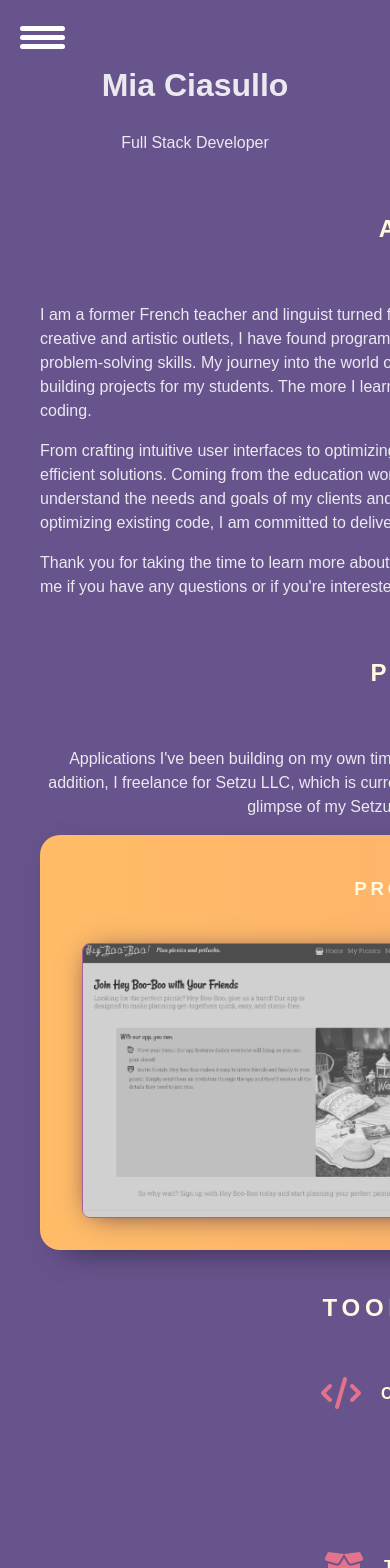
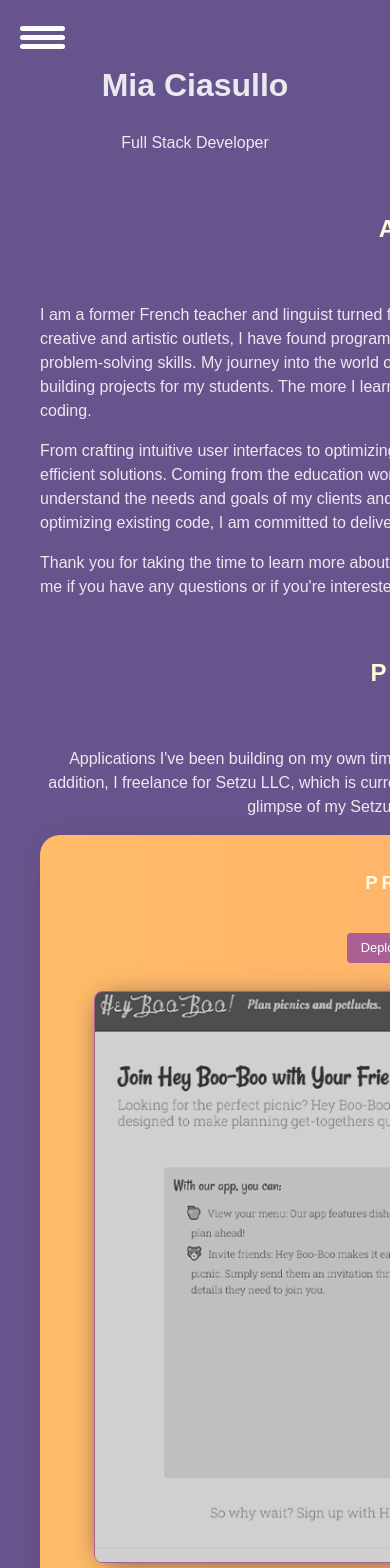
Before and after one commit to miacias/pro-portfolio, a React (Vite) app: page / in a window 390 px wide. Shown: the top 1568 px of the page. Built offline with nearby package versions, Linux system fonts and the light colour scheme; a web font is replaced by a local one.

Commit message:
added conditional rendering for resume: shows view button on mobile that opens new tab or renders iframe on desktop

```diff
--- a/src/App.jsx
+++ b/src/App.jsx
@@ -1,3 +1,4 @@
+/* eslint-disable react/jsx-no-target-blank */
 import { useState } from 'react';
 import './App.css';
 // import Project from './GitHub';
@@ -79,9 +80,9 @@ function App() {
             <div className='project-card'>
               <div className='project-header'>
                 <h3 className='section-header project-name'>Project Name</h3>
-                <div className='links'>
-                  <a href='#' className='project-link'>Deployed</a>
-                  <a href='#' className='project-code'>GitHub</a>
+                <div className='links-container'>
+                  <a href='#' className='project-link' target='_blank'>Deployed</a>
+                  <a href='#' className='project-code' target='_blank'>GitHub</a>
                 </div>
               </div>
               <div className='project-info'>
@@ -155,6 +156,11 @@ function App() {
               </a>
             </p>
           </div>
+          {window.innerWidth <= 768 ? (
+            <p id='open-resume'>
+              <a href='https://docs.google.com/document/d/1gwYNMpDvR7mwU4Usuqo5Eq1bl4gdmNCJHpY-1So33Vw/view' target='_blank'>View my resume!</a>
+            </p>
+          ) : (
           <div id='iframe-container'>
             <iframe
               className='resume-embed'
@@ -164,6 +170,7 @@ function App() {
               title='Mia Ciasullo resume'>Loading Resume…
             </iframe>
           </div>
+          )}
         </section>
         {/* CONTACT ME */}
         <section id='contact'>
--- a/src/GitHub.jsx
+++ b/src/GitHub.jsx
@@ -1,3 +1,4 @@
+/* eslint-disable react/jsx-no-target-blank */
 import { useEffect, useState } from 'react';
 import PropTypes from 'prop-types';
 
@@ -47,10 +48,12 @@ const Project = ({ projectName, featured }) => {
             <a
               href={projectData.deployed ? projectData.deployed : '#'}
               className={`project-link ${!projectData.deployed ? 'inactive' : ''}`}
+              target='_blank'
             >{projectData.deployed ? 'Deployed' : ''}</a>
             <a
               href={projectData.code}
               className={`project-code ${!projectData.code ? 'inactive' : ''}`}
+              target='_blank'
             >GitHub</a>
           </div>
         </div>
--- a/src/index.css
+++ b/src/index.css
@@ -374,6 +374,7 @@ iframe {
 }
 
 #download-resume a,
+#open-resume a,
 button {
   display: inline-block;
   padding: 10px 20px;
@@ -549,4 +550,41 @@ button:hover {
     flex: 0 0 100%;
     margin-bottom: 1.8em;
   }
+
+  /* PORTFOLIO */
+
+  .project-card {
+    width: 100%;
+  }
+
+  .project-header {
+    flex-direction: column;
+    width: 100%;
+  }
+
+  .project-name {
+    padding: 4%;
+    text-align: center;
+  }
+
+  .links-container {
+    flex-direction: row;
+    width: 100%;
+  }
+
+  .project-code,
+  .project-link {
+    margin-inline: 4%;
+    margin-bottom: 2%;
+  }
+
+  .project-info {
+    flex-direction: column;
+  }
+
+  .project-img,
+  .project-text {
+    width: 100%;
+    margin: 1.5%;
+  }
 }
```
